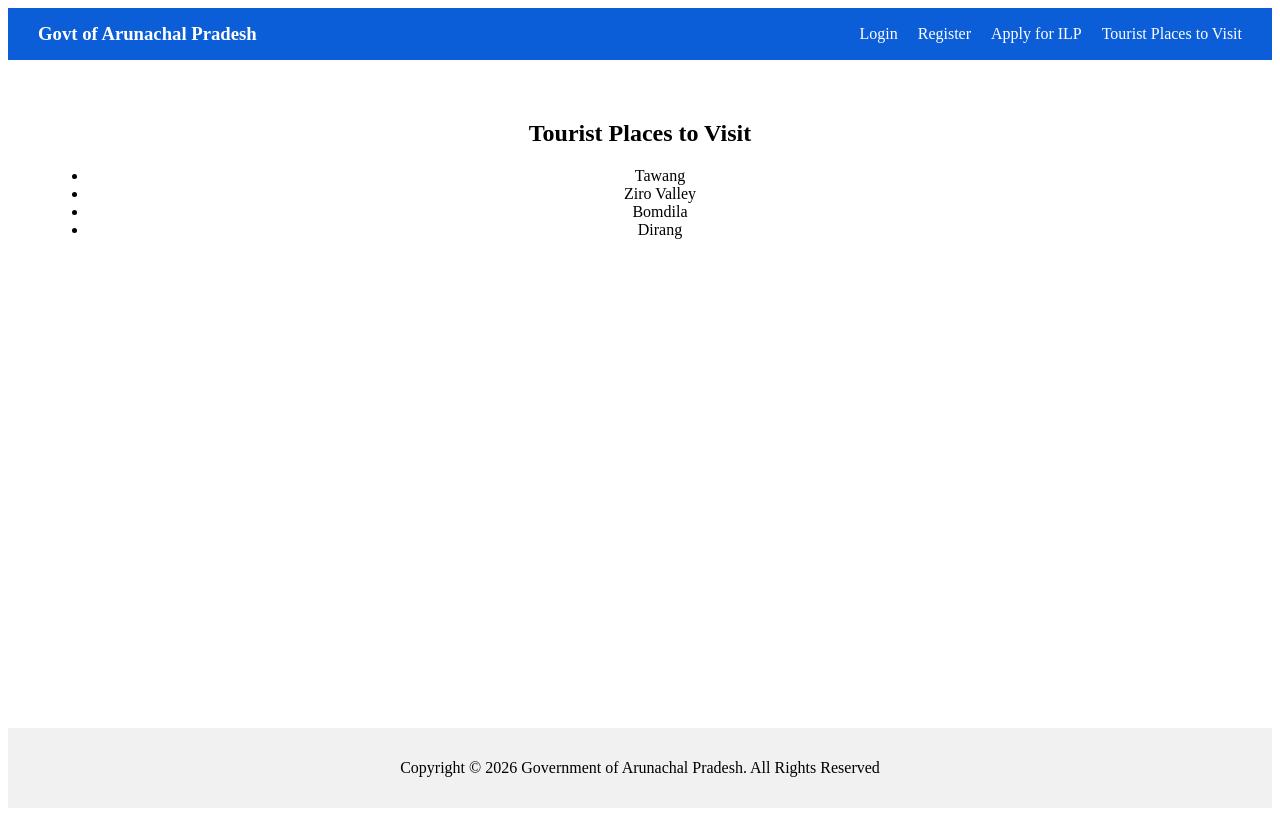
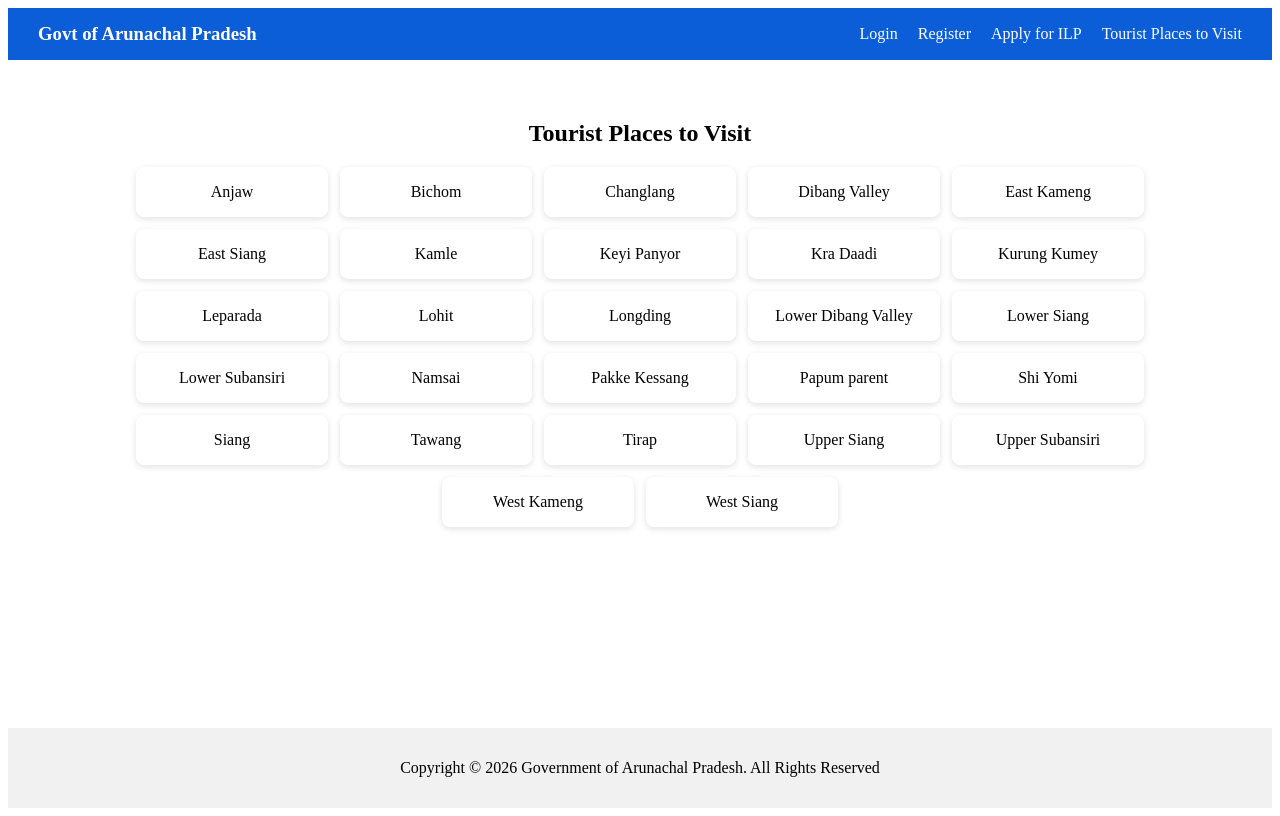
Before and after one commit to sandeepsinghcse0/ILP_UI, a React (Create React App) app: page /tourist-places in a window 1280 px wide. Built offline with nearby package versions, Linux system fonts and the light colour scheme.

Commit message:
Tourist places to visit

```diff
--- a/src/pages/TouristPlaces.jsx
+++ b/src/pages/TouristPlaces.jsx
@@ -1,22 +1,38 @@
+import { districts } from "./mockAuth";
 function TouristPlaces() {
   return (
     <div style={styles.page}>
       <h2>Tourist Places to Visit</h2>
-      <ul>
-        <li>Tawang</li>
-        <li>Ziro Valley</li>
-        <li>Bomdila</li>
-        <li>Dirang</li>
-      </ul>
+      <div style={styles.cardsContainer}>
+        {districts.map((name) => (
+          <div key={name} style={styles.card}>
+            {name}
+          </div>
+        ))}
+      </div>
     </div>
   );
 }
-
+// ...existing code...
 const styles = {
   page: {
     padding: 40,
     textAlign: "center"
+  },
+  cardsContainer: {
+    display: "flex",
+    flexWrap: "wrap",
+    gap: 12,
+    justifyContent: "center",
+    marginTop: 20
+  },
+  card: {
+    minWidth: 160,
+    padding: 16,
+    borderRadius: 8,
+    boxShadow: "0 2px 6px rgba(0,0,0,0.12)",
+    background: "#fff"
   }
 };
-
+// ...existing code...
 export default TouristPlaces;
--- a/src/pages/mockAuth.js
+++ b/src/pages/mockAuth.js
@@ -5,3 +5,5 @@ export const mockUser = {
   otp: "1111",
   name: "Test User"
 };
+
+export const districts = ['Anjaw', 'Bichom', 'Changlang', 'Dibang Valley', 'East Kameng', 'East Siang', 'Kamle', 'Keyi Panyor', 'Kra Daadi', 'Kurung Kumey', 'Leparada', 'Lohit', 'Longding', 'Lower Dibang Valley', 'Lower Siang', 'Lower Subansiri', 'Namsai', 'Pakke Kessang', 'Papum parent', 'Shi Yomi', 'Siang', 'Tawang', 'Tirap', 'Upper Siang', 'Upper Subansiri', 'West Kameng', 'West Siang'];
```
